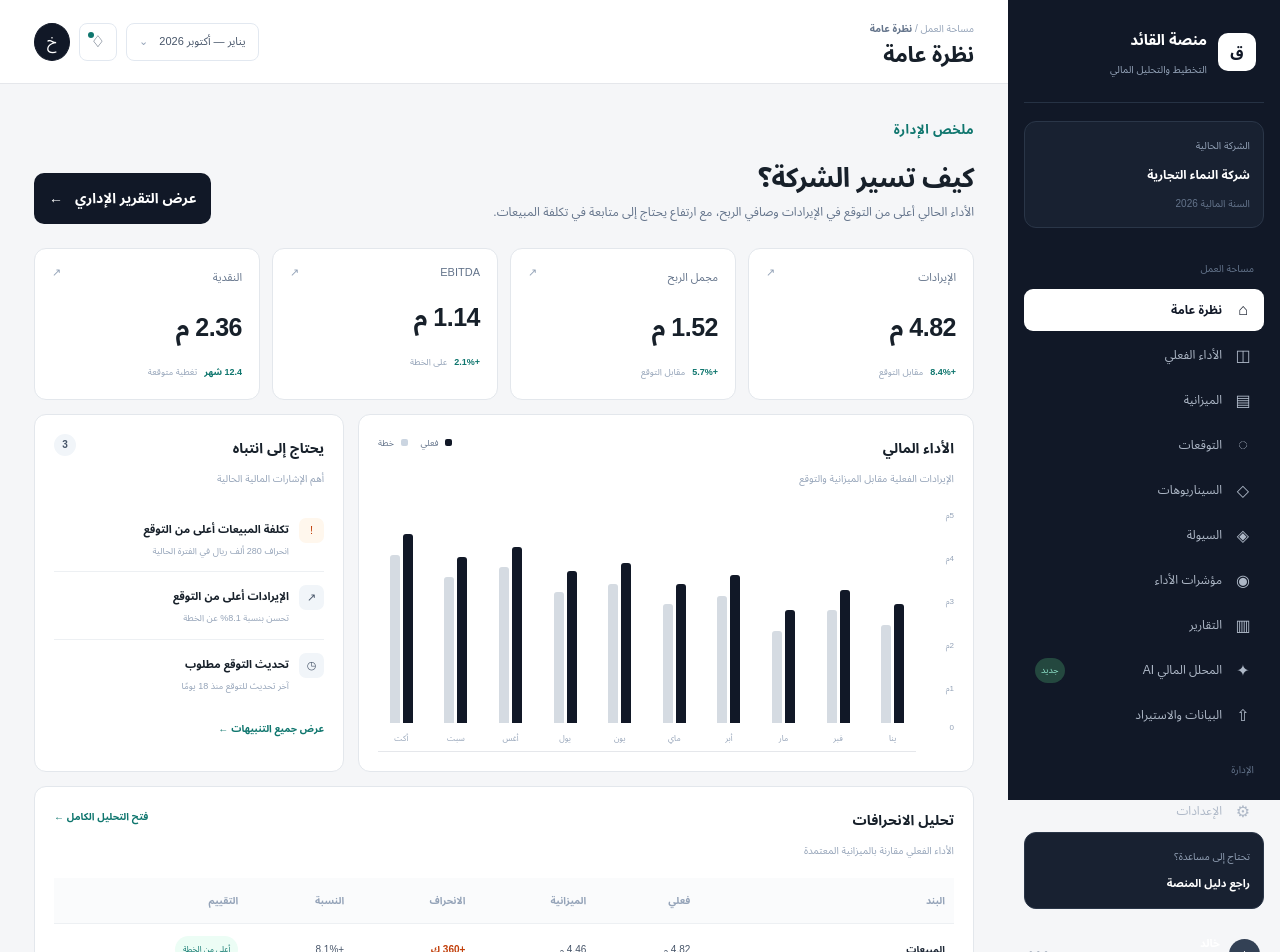
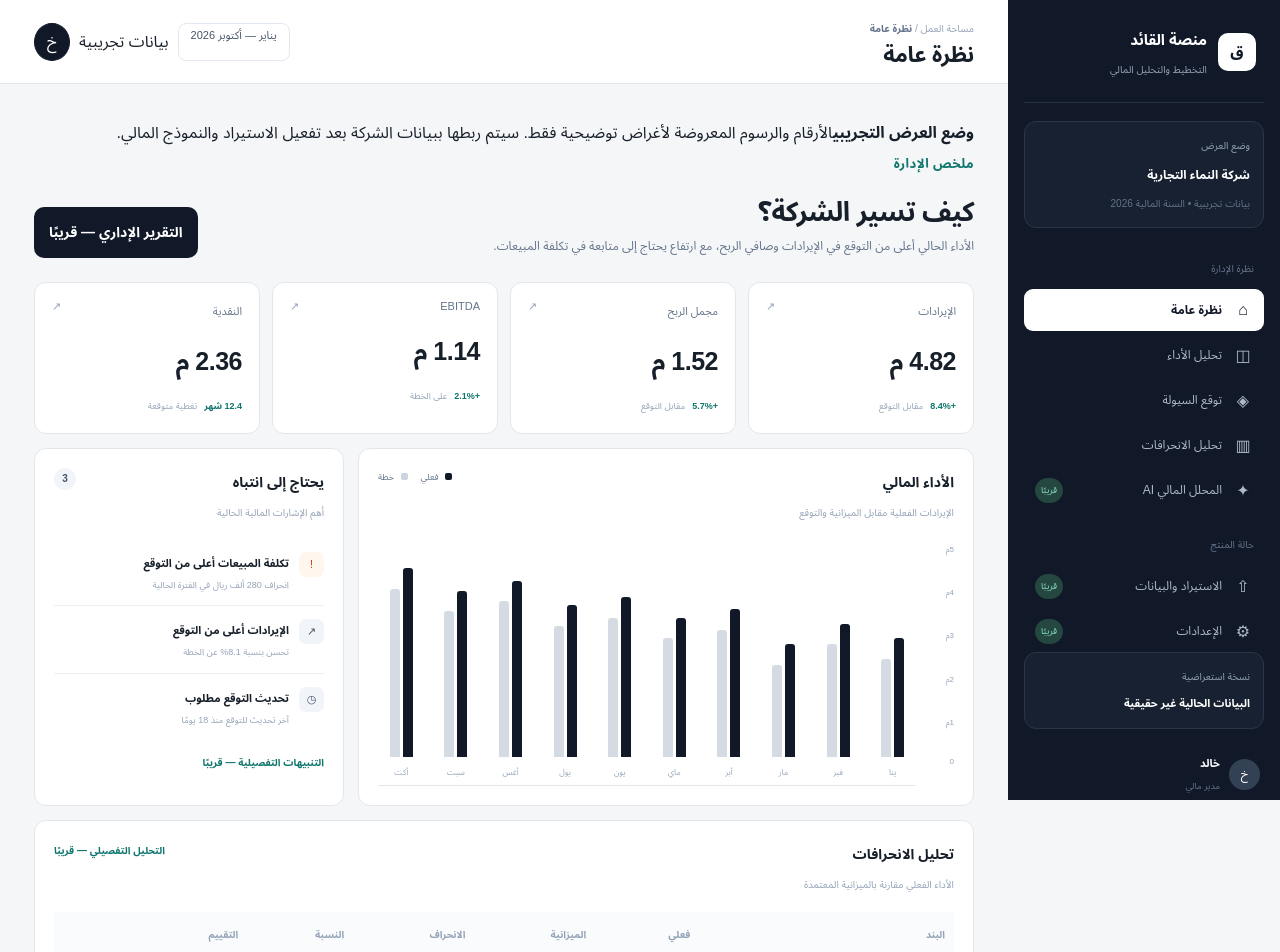
Before and after one commit to khaledhamada1996/FPA-saas-platform, a Next.js app: page /dashboard in a window 1280 px wide. Shown: the top 952 px of the page. Built offline with nearby package versions, Linux system fonts and the light colour scheme.

Commit message:
fix: remove misleading dashboard actions and label demo data clearly

```diff
--- a/src/app/dashboard/page.tsx
+++ b/src/app/dashboard/page.tsx
@@ -1,16 +1,3 @@
-const navigation = [
-  ["overview", "نظرة عامة", "⌂"],
-  ["actuals", "الأداء الفعلي", "◫"],
-  ["budget", "الميزانية", "▤"],
-  ["forecast", "التوقعات", "◌"],
-  ["scenarios", "السيناريوهات", "◇"],
-  ["cash", "السيولة", "◈"],
-  ["kpis", "مؤشرات الأداء", "◉"],
-  ["reports", "التقارير", "▥"],
-  ["ai", "المحلل المالي AI", "✦"],
-  ["imports", "البيانات والاستيراد", "⇧"],
-];
-
 const metrics = [
   ["الإيرادات", "4.82 م", "+8.4%", "مقابل التوقع"],
   ["مجمل الربح", "1.52 م", "+5.7%", "مقابل التوقع"],
@@ -35,33 +22,31 @@ export default function DashboardPage() {
         </div>
 
         <div className="workspace-switcher">
-          <span className="workspace-label">الشركة الحالية</span>
+          <span className="workspace-label">وضع العرض</span>
           <strong>شركة النماء التجارية</strong>
-          <span className="workspace-meta">السنة المالية 2026</span>
+          <span className="workspace-meta">بيانات تجريبية • السنة المالية 2026</span>
         </div>
 
         <nav className="sidebar-nav" aria-label="القائمة الرئيسية">
-          <span className="nav-section-title">مساحة العمل</span>
-          {navigation.map(([id, label, icon], index) => (
-            <a key={id} className={`side-link ${index === 0 ? "active" : ""}`} href={`#${id}`}>
-              <span className="side-icon">{icon}</span>
-              <span>{label}</span>
-              {id === "ai" && <em>جديد</em>}
-            </a>
-          ))}
-          <span className="nav-section-title settings-title">الإدارة</span>
-          <a className="side-link" href="#settings"><span className="side-icon">⚙</span><span>الإعدادات</span></a>
+          <span className="nav-section-title">نظرة الإدارة</span>
+          <a className="side-link active" href="#overview"><span className="side-icon">⌂</span><span>نظرة عامة</span></a>
+          <a className="side-link" href="#actuals"><span className="side-icon">◫</span><span>تحليل الأداء</span></a>
+          <a className="side-link" href="#cash"><span className="side-icon">◈</span><span>توقع السيولة</span></a>
+          <a className="side-link" href="#variance"><span className="side-icon">▥</span><span>تحليل الانحرافات</span></a>
+          <a className="side-link" href="#ai"><span className="side-icon">✦</span><span>المحلل المالي AI</span><em>قريبًا</em></a>
+          <span className="nav-section-title settings-title">حالة المنتج</span>
+          <span className="side-link side-link-disabled"><span className="side-icon">⇧</span><span>الاستيراد والبيانات</span><em>قريبًا</em></span>
+          <span className="side-link side-link-disabled"><span className="side-icon">⚙</span><span>الإعدادات</span><em>قريبًا</em></span>
         </nav>
 
         <div className="sidebar-bottom">
           <div className="help-card">
-            <span>تحتاج إلى مساعدة؟</span>
-            <strong>راجع دليل المنصة</strong>
+            <span>نسخة استعراضية</span>
+            <strong>البيانات الحالية غير حقيقية</strong>
           </div>
           <div className="user-row">
             <span className="avatar">خ</span>
             <div><strong>خالد</strong><small>مدير مالي</small></div>
-            <span className="dots">•••</span>
           </div>
         </div>
       </aside>
@@ -73,20 +58,25 @@ export default function DashboardPage() {
             <h1>نظرة عامة</h1>
           </div>
           <div className="topbar-actions">
-            <button className="period-button">يناير — أكتوبر 2026 <span>⌄</span></button>
-            <button className="icon-button" aria-label="الإشعارات">♢<span className="notification-dot" /></button>
-            <button className="top-user">خ</button>
+            <span className="period-button">يناير — أكتوبر 2026</span>
+            <span className="demo-badge">بيانات تجريبية</span>
+            <span className="top-user" aria-hidden="true">خ</span>
           </div>
         </header>
 
-        <div className="content">
+        <div className="content" id="overview">
+          <div className="demo-banner" role="status">
+            <strong>وضع العرض التجريبي</strong>
+            <span>الأرقام والرسوم المعروضة لأغراض توضيحية فقط. سيتم ربطها ببيانات الشركة بعد تفعيل الاستيراد والنموذج المالي.</span>
+          </div>
+
           <section className="welcome-row">
             <div>
               <p className="eyebrow">ملخص الإدارة</p>
               <h2>كيف تسير الشركة؟</h2>
               <p>الأداء الحالي أعلى من التوقع في الإيرادات وصافي الربح، مع ارتفاع يحتاج إلى متابعة في تكلفة المبيعات.</p>
             </div>
-            <a className="primary-button" href="#reports">عرض التقرير الإداري <span>←</span></a>
+            <span className="primary-button primary-button-static">التقرير الإداري — قريبًا</span>
           </section>
 
           <section className="metric-grid-app" aria-label="المؤشرات الرئيسية">
@@ -100,7 +90,7 @@ export default function DashboardPage() {
           </section>
 
           <section className="main-grid">
-            <article className="panel performance-panel">
+            <article className="panel performance-panel" id="actuals">
               <div className="panel-header">
                 <div><h3>الأداء المالي</h3><p>الإيرادات الفعلية مقابل الميزانية والتوقع</p></div>
                 <div className="legend"><span><i className="legend-actual" /> فعلي</span><span><i className="legend-plan" /> خطة</span></div>
@@ -125,14 +115,14 @@ export default function DashboardPage() {
                 <div className="attention-item"><span className="attention-icon">↗</span><div><strong>الإيرادات أعلى من التوقع</strong><p>تحسن بنسبة 8.1% عن الخطة</p></div></div>
                 <div className="attention-item"><span className="attention-icon">◷</span><div><strong>تحديث التوقع مطلوب</strong><p>آخر تحديث للتوقع منذ 18 يومًا</p></div></div>
               </div>
-              <a className="panel-link" href="#alerts">عرض جميع التنبيهات ←</a>
+              <span className="panel-link panel-link-static">التنبيهات التفصيلية — قريبًا</span>
             </article>
           </section>
 
-          <section className="panel variance-panel" id="actuals">
+          <section className="panel variance-panel" id="variance">
             <div className="panel-header">
               <div><h3>تحليل الانحرافات</h3><p>الأداء الفعلي مقارنة بالميزانية المعتمدة</p></div>
-              <a className="panel-link" href="#variance">فتح التحليل الكامل ←</a>
+              <span className="panel-link panel-link-static">التحليل التفصيلي — قريبًا</span>
             </div>
             <div className="table-wrap">
               <table>
@@ -151,12 +141,12 @@ export default function DashboardPage() {
             </article>
             <article className="panel ai-panel" id="ai">
               <div className="ai-mark">✦</div>
-              <div><p className="eyebrow">المحلل المالي AI</p><h3>اسأل عن أداء شركتك</h3><p>اعرف لماذا تغيرت الإيرادات أو أين توجد أكبر الانحرافات، بإجابات مبنية على بيانات مساحة العمل.</p></div>
-              <a className="secondary-button" href="#ask-ai">اسأل المحلل <span>←</span></a>
+              <div><p className="eyebrow">المحلل المالي AI</p><h3>اسأل عن أداء شركتك</h3><p>المحلل المالي سيصبح متاحًا بعد بناء النموذج المالي وربطه ببيانات مساحة العمل.</p></div>
+              <span className="secondary-button secondary-button-static">المحلل المالي — قريبًا</span>
             </article>
           </section>
 
-          <footer className="app-footer"><span>منصة القائد للتخطيط والتحليل المالي</span><span>بيانات العرض تجريبية حتى يتم استيراد بيانات الشركة</span></footer>
+          <footer className="app-footer"><span>منصة القائد للتخطيط والتحليل المالي</span><span>هذه نسخة استعراضية — لا تعتمد الأرقام لاتخاذ قرار مالي</span></footer>
         </div>
       </main>
     </div>
```
